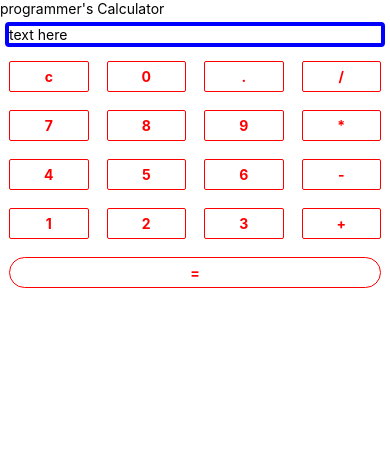
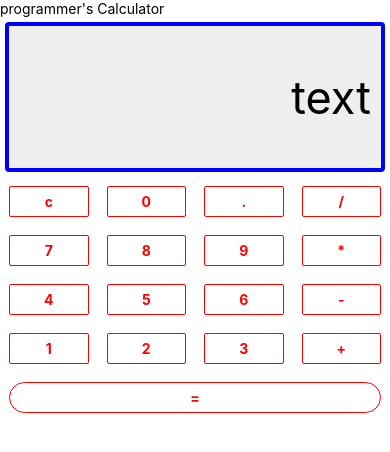
Before and after one commit to MissProgramm/demo, a React Native app: screen / in a window 390 px wide. Shown: the top 452 px of the page. Built offline with nearby package versions, Linux system fonts and the light colour scheme.

Commit message:
change  display textinput

```diff
--- a/Calculator.js
+++ b/Calculator.js
@@ -5,7 +5,9 @@ const Calculator = () => {
   return (
     <View style={{flex:1}}>
       <Text>programmer's Calculator</Text>
-      <TextInput  placeholder='text here' style={styles.txt}></TextInput>
+      <TextInput  placeholder='text' style={styles.txt}></TextInput>
+
+
 <View style={{flexDirection:'row',justifyContent:'space-around'}}>
   <TouchableOpacity style={styles.btn}><Text style={styles.btntxt}>c</Text></TouchableOpacity>
   <TouchableOpacity style={styles.btn}><Text style={styles.btntxt}>0</Text></TouchableOpacity>
@@ -37,8 +39,6 @@ const Calculator = () => {
 
 <View style={{flexDirection:'row' }}>
 <TouchableOpacity style={[styles.btn , {borderRadius:23}]}><Text style={styles.btntxt}>=</Text></TouchableOpacity>
-
-
 </View>
 
 
@@ -55,6 +55,11 @@ txt:{
   borderWidth:4,
   borderRadius:4,
   margin:5,
+  height:150,
+  backgroundColor:'#eee',
+  textAlign:'right',
+  fontSize:45,
+  padding:10,
 },
 
 
```
